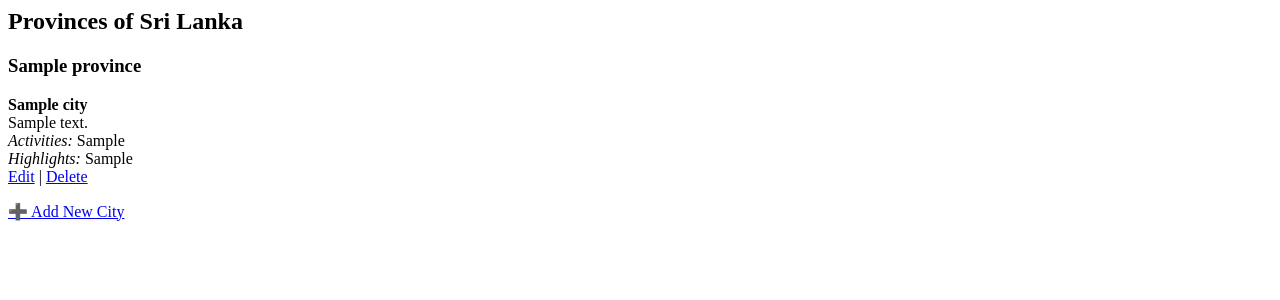
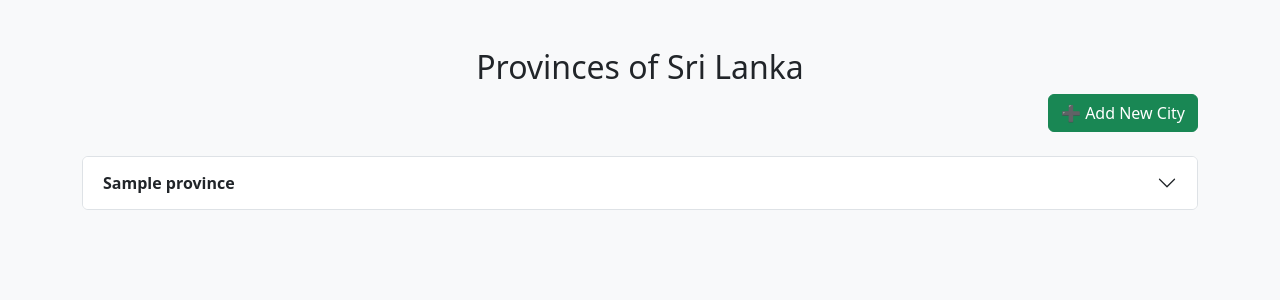
Before and after one commit to divyanjali0/ev_details_website, a PHP site: page / in a window 1280 px wide. Shown: the top 300 px of the page. Run offline with PHP 8.4, Linux system fonts and the light colour scheme; tables that the repository leaves empty or names only in its code hold one stand-in row (values such as "Sample post").

Commit message:
table updated

```diff
--- a/index.php
+++ b/index.php
@@ -1,32 +1,111 @@
+<!DOCTYPE html>
+<html>
+<head>
+    <title>Sri Lanka Provinces</title>
+
+    <link href="https://cdn.jsdelivr.net/npm/bootstrap@5.3.2/dist/css/bootstrap.min.css" rel="stylesheet">
+    <script src="https://cdn.jsdelivr.net/npm/bootstrap@5.3.2/dist/js/bootstrap.bundle.min.js"></script>
+</head>
+
+<body class="bg-light">
+
 <?php include 'db.php'; ?>
 
-<h2>Provinces of Sri Lanka</h2>
+<div class="container mt-5">
+
+    <h2 class="text-center mb-2">Provinces of Sri Lanka</h2>
+
+    <!-- Add City Button at Top -->
+    <div class="d-flex justify-content-end mb-4">
+        <a href="add_city.php" class="btn btn-success">
+            ➕ Add New City
+        </a>
+    </div>
+
+    <div class="accordion" id="provinceAccordion">
 
         <?php
         $provinces = $conn->query("SELECT * FROM provinces");
+        $pIndex = 0;
 
         while ($province = $provinces->fetch_assoc()) {
-    echo "<h3>{$province['name']}</h3>";
+            $pIndex++;
+        ?>
+            <div class="accordion-item mb-3">
+                <h2 class="accordion-header">
+                    <button class="accordion-button collapsed fw-bold"
+                            type="button"
+                            data-bs-toggle="collapse"
+                            data-bs-target="#province<?= $pIndex ?>">
+                        <?= $province['name'] ?>
+                    </button>
+                </h2>
 
-    $cities = $conn->query(
-        "SELECT * FROM cities WHERE province_id = {$province['id']}"
-    );
+                <div id="province<?= $pIndex ?>" class="accordion-collapse collapse">
+                    <div class="accordion-body">
+
+                        <?php
+                        $cities = $conn->query("
+                            SELECT c.*, d.name AS district_name
+                            FROM cities c
+                            LEFT JOIN districts d ON c.district_id = d.id
+                            WHERE c.province_id = {$province['id']}
+                        ");
 
                         if ($cities->num_rows > 0) {
                             while ($city = $cities->fetch_assoc()) {
-            echo "<p>
-                <b>{$city['name']}</b><br>
-                {$city['description']}<br>
-                <i>Activities:</i> {$city['key_activities']}<br>
-                <i>Highlights:</i> {$city['highlights']}<br>
-                <a href='edit_city.php?id={$city['id']}'>Edit</a> |
-                <a href='delete_city.php?id={$city['id']}'>Delete</a>
-            </p>";
+                        ?>
+                                <div class="card mb-3 shadow-sm">
+                                    <div class="card-body">
+
+                                        <h5 class="card-title mb-1">
+                                            <?= $city['name'] ?>
+                                        </h5>
+
+                                        <span class="badge bg-secondary mb-2">
+                                            District: <?= $city['district_name'] ?? 'N/A' ?>
+                                        </span>
+
+                                        <p class="card-text text-muted mt-2">
+                                            <?= $city['description'] ?>
+                                        </p>
+
+                                        <button class="btn btn-sm btn-outline-primary"
+                                                data-bs-toggle="collapse"
+                                                data-bs-target="#city<?= $city['id'] ?>">
+                                            View Details
+                                        </button>
+
+                                        <div class="collapse mt-3" id="city<?= $city['id'] ?>">
+                                            <p><strong>Key Activities:</strong><br><?= $city['key_activities'] ?></p>
+                                            <p><strong>Highlights:</strong><br><?= $city['highlights'] ?></p>
+
+                                            <a href="edit_city.php?id=<?= $city['id'] ?>"
+                                               class="btn btn-sm btn-warning">Edit</a>
+
+                                            <a href="delete_city.php?id=<?= $city['id'] ?>"
+                                               class="btn btn-sm btn-danger"
+                                               onclick="return confirm('Are you sure?')">
+                                               Delete
+                                            </a>
+                                        </div>
+
+                                    </div>
+                                </div>
+                        <?php
                             }
                         } else {
-        echo "<p>No cities added yet.</p>";
-    }
+                            echo "<p class='text-muted'>No cities added yet.</p>";
                         }
                         ?>
 
-<a href="add_city.php">➕ Add New City</a>
+                    </div>
+                </div>
+            </div>
+        <?php } ?>
+    </div>
+
+</div>
+
+</body>
+</html>
```
Also changed, not shown: db.php (line endings or trailing spaces). Lines whose indentation alone changed are shown as unchanged.
